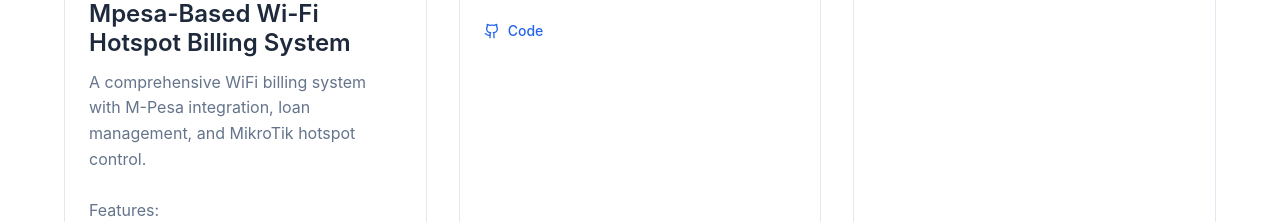
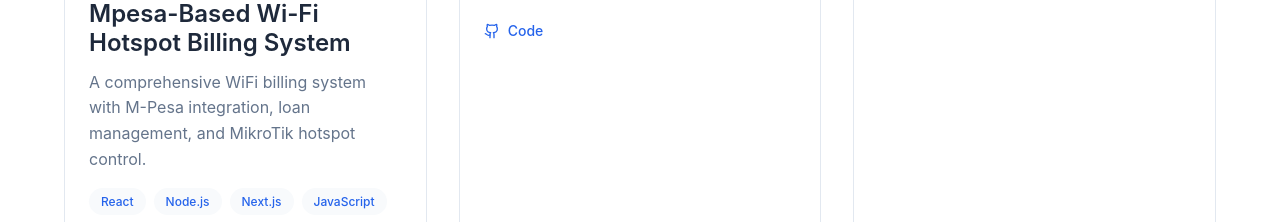
Before and after one commit to mwakidenis/Interactive-Portfolio-2026, a React (Vite) app: page /projects in a window 1280 px wide. Shown: the part 533-755 px from the top of the page. Built offline with nearby package versions, Linux system fonts and the light colour scheme.

Commit message:
chore: remove extra details from Mpesa WiFi Hotspot Billing System description

```diff
--- a/src/data/projects.ts
+++ b/src/data/projects.ts
@@ -10,7 +10,7 @@ export interface Project {
 export const projects: Project[] = [
   {
     title: 'Mpesa-Based Wi-Fi Hotspot Billing System',
-    description: `A comprehensive WiFi billing system with M-Pesa integration, loan management, and MikroTik hotspot control.\n\nFeatures:\n- 🔐 Secure Authentication (JWT)\n- 💳 M-Pesa Integration\n- 💰 Loan System\n- 🌐 MikroTik Integration\n- 📊 Admin Dashboard\n- 📱 Responsive UI (React/Next.js)\n- 🔄 Real-time Updates (WebSocket)\n\nQuick Deploy to Render, Docker, PM2, or manual Node.js.\n\nSee README for full setup, deployment, and environment variable details.\n\nFor support, create an issue in the GitHub repository. Paid consultations only.`,
+    description: `A comprehensive WiFi billing system with M-Pesa integration, loan management, and MikroTik hotspot control.`,
     technologies: [
       'React', 'Node.js', 'Next.js', 'JavaScript', 'MySQL', 'MikroTik', 'mpesa', 'prisma', 'TypeScript'
     ],
```
